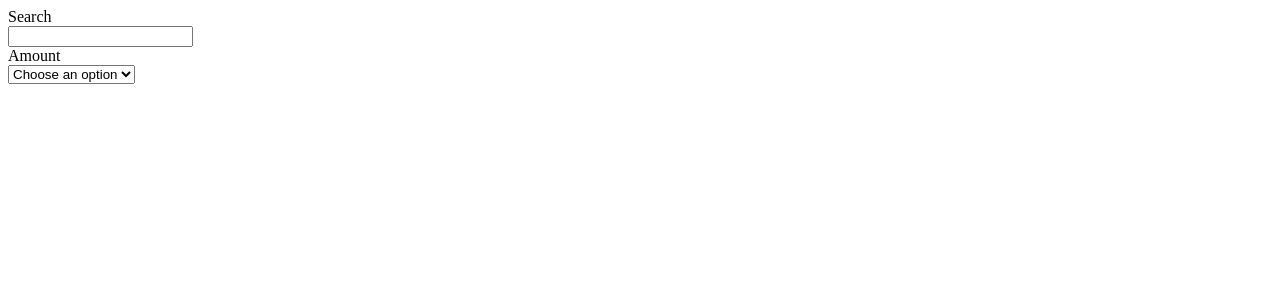
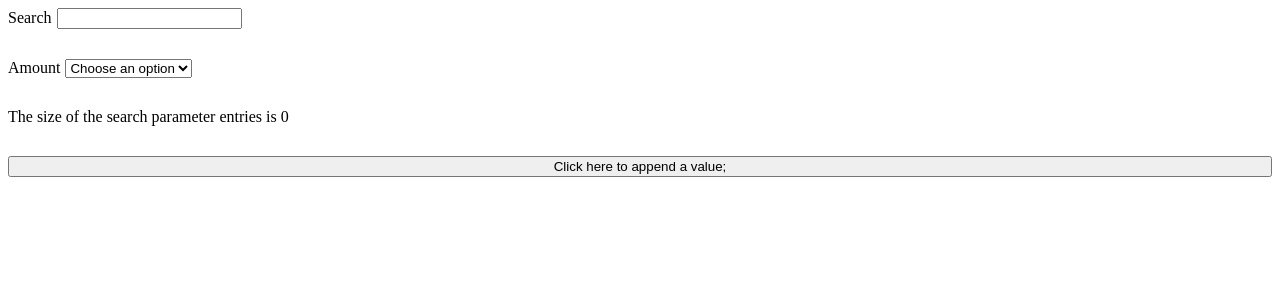
Before and after one commit to CameronStAmant/URLSearchParams, a React (Vite) app: page / in a window 1280 px wide. Shown: the top 300 px of the page. Built offline with nearby package versions, Linux system fonts and the light colour scheme.

Commit message:
Use additional methods

```diff
--- a/src/App.tsx
+++ b/src/App.tsx
@@ -1,16 +1,18 @@
 import { useEffect, useState } from "react";
 import {
-  useGetURLSearchParams,
-  useWriteURLSearchParams,
+  appendParams,
+  getSizeOfSearchParameters,
+  getURLSearchParams,
+  writeURLSearchParams,
   type Params,
-} from "./useURLSearchParams";
+} from "./URLSearchParams";
 import "./app.css";
 
 function App() {
-  const [queryParams, setQueryParams] = useState(() => useGetURLSearchParams());
+  const [queryParams, setQueryParams] = useState(() => getURLSearchParams());
 
   useEffect(() => {
-    useWriteURLSearchParams(queryParams);
+    writeURLSearchParams(queryParams);
   }, [queryParams]);
 
   const handleChange = (
@@ -25,7 +27,8 @@ function App() {
   };
 
   return (
-    <>
+    <div className="root">
+      <div>
         <label htmlFor="search">Search</label>
         <input
           name="search"
@@ -34,6 +37,8 @@ function App() {
           value={queryParams.q}
           onChange={(e) => handleChange(e, "q")}
         />
+      </div>
+      <div>
         <label htmlFor="amount">Amount</label>
         <select
           name="amount"
@@ -46,7 +51,15 @@ function App() {
           <option value="2">2</option>
           <option value="3">3</option>
         </select>
-    </>
+      </div>
+      <div>
+        The size of the search parameter entries is{" "}
+        {getSizeOfSearchParameters(queryParams)}
+      </div>
+      <button onClick={() => appendParams(queryParams)}>
+        Click here to append a value;
+      </button>
+    </div>
   );
 }
 
--- /dev/null
+++ b/src/URLSearchParams.ts
@@ -0,0 +1,35 @@
+export type Params = {
+  q: string;
+  amount: string;
+};
+
+export const getURLSearchParams = () => {
+  const params = new URLSearchParams(window.location.search);
+
+  const parsedParams: Partial<Params> = {};
+
+  for (const [key, value] of params) {
+    parsedParams[key as keyof Params] = value;
+  }
+
+  return parsedParams;
+};
+
+export const writeURLSearchParams = (newParams: Partial<Params>) => {
+  const params = new URLSearchParams(newParams).toString();
+  if (!!params) {
+    window.history.replaceState(null, "", `?${params}`);
+  }
+};
+
+export const getSizeOfSearchParameters = (existingParams: Partial<Params>) => {
+  const params = new URLSearchParams(existingParams);
+  return params.size;
+};
+
+export const appendParams = (newParams: Partial<Params>) => {
+  const params = new URLSearchParams(newParams);
+
+  params.append("isAppended", "true");
+  window.history.replaceState(null, "", `?${params}`);
+};
--- a/src/app.css
+++ b/src/app.css
@@ -1,3 +1,8 @@
+.root {
+  display: grid;
+  gap: 30px;
+}
+
 label {
-  display: grid;
+  margin-right: 5px;
 }
--- a/src/useURLSearchParams.ts
+++ /dev/null
@@ -1,23 +0,0 @@
-export type Params = {
-  q: string;
-  amount: string;
-};
-
-export const useGetURLSearchParams = () => {
-  const params = new URLSearchParams(window.location.search);
-
-  const parsedParams: Partial<Params> = {};
-
-  for (const [key, value] of params) {
-    parsedParams[key as keyof Params] = value;
-  }
-
-  return parsedParams;
-};
-
-export const useWriteURLSearchParams = (newParams: Partial<Params>) => {
-  const params = new URLSearchParams(newParams).toString();
-  if (!!params) {
-    window.history.replaceState(null, "", `?${params}`);
-  }
-};
```
Lines whose indentation alone changed are shown as unchanged.
